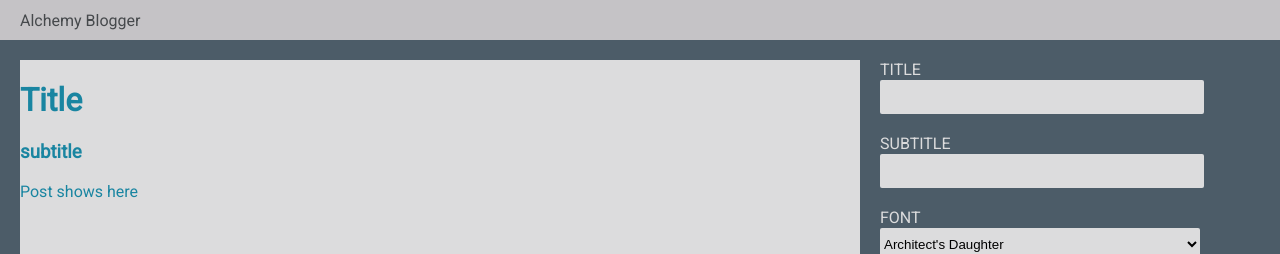
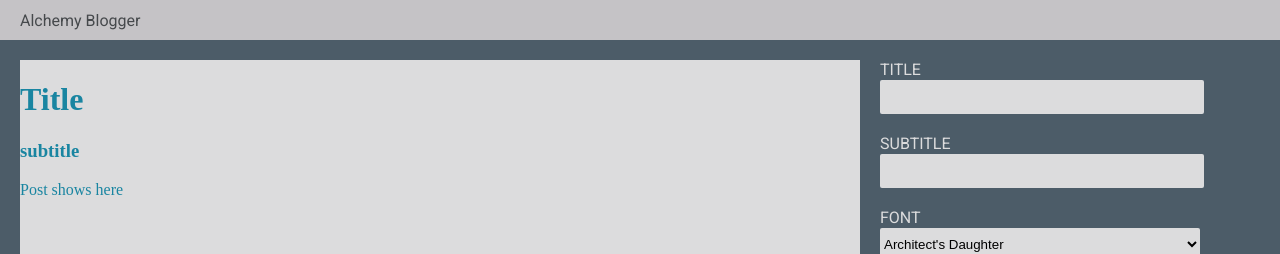
Before and after one commit to morganniemeyer/blogreact, a React (Create React App) app: page / in a window 1280 px wide. Shown: the top 254 px of the page. Built offline with nearby package versions, Linux system fonts and the light colour scheme; a web font is replaced by a local one.

Commit message:
font and text align working

```diff
--- a/src/components/Editor/Editor.js
+++ b/src/components/Editor/Editor.js
@@ -2,7 +2,7 @@ import React from 'react';
 
 import './Editor.css';
 
-export default function Editor({ setTitle, setSub, setBody }) {
+export default function Editor({ setTitle, setSub, setBody, setFont, setAlign }) {
   const handleTitle = (event) => {
     setTitle(event.target.value);
   };
@@ -11,6 +11,12 @@ export default function Editor({ setTitle, setSub, setBody }) {
   };
   const handleBody = (event) => {
     setBody(event.target.value);
+  };
+  const handleFont = (event) => {
+    setFont(event.target.value);
+  };
+  const handleAlign = (event) => {
+    setAlign(event.target.value);
   };
 
   return (
@@ -24,7 +30,7 @@ export default function Editor({ setTitle, setSub, setBody }) {
         <label>Subtitle</label>
       </div>
       <div className="form-control">
-        <select>
+        <select onChange={handleFont}>
           <option value="architect">{"Architect's Daughter"}</option>
           <option value="comforter">Comforter</option>
           <option value="fredoka">Fredoka</option>
@@ -40,15 +46,15 @@ export default function Editor({ setTitle, setSub, setBody }) {
         <label>Alignment</label>
         <div className="radio-group">
           <label>
-            <input name="align" type="radio" value="left" />
+            <input name="align" type="radio" value="left" onChange={handleAlign} />
             <i className="ri-align-left"></i>
           </label>
           <label>
-            <input name="align" type="radio" value="center" />
+            <input name="align" type="radio" value="center" onChange={handleAlign} />
             <i className="ri-align-center"></i>
           </label>
           <label>
-            <input name="align" type="radio" value="right" />
+            <input name="align" type="radio" value="right" onChange={handleAlign} />
             <i className="ri-align-right"></i>
           </label>
         </div>
--- a/src/components/Home/Home.js
+++ b/src/components/Home/Home.js
@@ -9,11 +9,13 @@ export default function Home() {
   const [title, setTitle] = useState('Title');
   const [subtitle, setSub] = useState('subtitle');
   const [body, setBody] = useState('Post shows here');
+  const [font, setFont] = useState('font');
+  const [align, setAlign] = useState('align');
   return (
     <main>
       {/* pass the state variables as props to the presentational components */}
-      <Preview {...{ title, subtitle, body }} />
-      <Editor {...{ setTitle, setSub, setBody }} />
+      <Preview {...{ title, subtitle, body, font, align }} />
+      <Editor {...{ setTitle, setSub, setBody, setFont, setAlign }} />
     </main>
   );
 }
--- a/src/components/Preview/Preview.js
+++ b/src/components/Preview/Preview.js
@@ -2,7 +2,7 @@ import React from 'react';
 
 import './Preview.css';
 
-export default function Preview({ title, subtitle, body }) {
+export default function Preview({ title, subtitle, body, font, align }) {
   // implement a Preview screen here
   //  Note - the HTML should have the following structure
   //  the main div should have a class of preview and the font-name prop
@@ -15,7 +15,7 @@ export default function Preview({ title, subtitle, body }) {
   // </div>
 
   return (
-    <div className="preview">
+    <div className="preview" style={{ fontFamily: `${font}`, textAlign: `${align}` }}>
       <h1>{title}</h1>
       <h3>{subtitle}</h3>
       <p>{body}</p>
```
